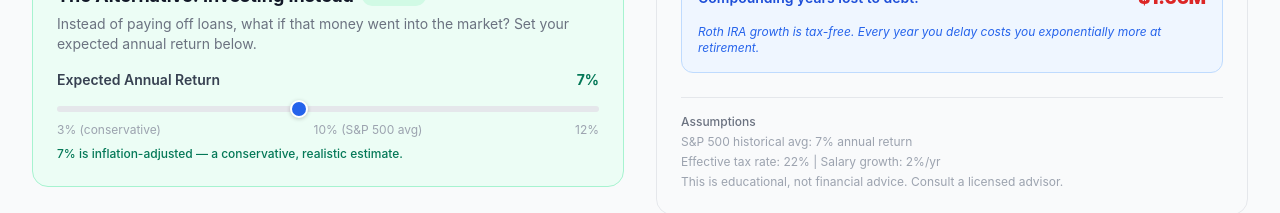
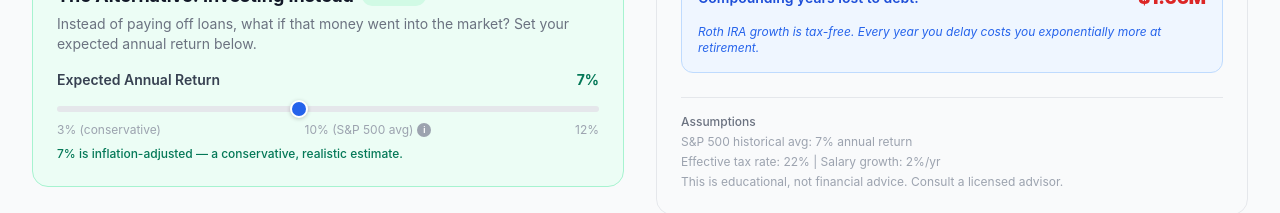
Before and after one commit to matthewdeltenre-alt/Student-Loan-Debt-vs.-Wealth, a Next.js app: page / in a window 1280 px wide. Shown: the part 1760-1973 px from the top of the page. Built offline with nearby package versions, Linux system fonts and the light colour scheme.

Commit message:
Add info icon indicator on S&P 500 tooltip

```diff
--- a/components/Calculator.tsx
+++ b/components/Calculator.tsx
@@ -275,8 +275,9 @@ export default function Calculator() {
               />
               <div className="flex justify-between text-xs text-gray-400 mt-1">
                 <span>3% (conservative)</span>
-                <span className="relative group cursor-help">
+                <span className="relative group cursor-help inline-flex items-center gap-1">
                   10% (S&amp;P 500 avg)
+                  <span className="inline-flex items-center justify-center w-3.5 h-3.5 rounded-full bg-gray-400 text-white font-bold leading-none" style={{fontSize:'8px'}}>i</span>
                   <span className="absolute bottom-full left-1/2 -translate-x-1/2 mb-2 w-56 bg-gray-900 text-white text-xs rounded-lg px-3 py-2 opacity-0 group-hover:opacity-100 transition-opacity pointer-events-none z-10 text-center leading-relaxed">
                     The S&P 500 is a basket of the 500 biggest U.S. companies — think Apple, Nike, and Google. Investing in it means owning a tiny slice of all of them. It has averaged ~10% growth per year since 1957.
                     <span className="absolute top-full left-1/2 -translate-x-1/2 border-4 border-transparent border-t-gray-900" />
```
